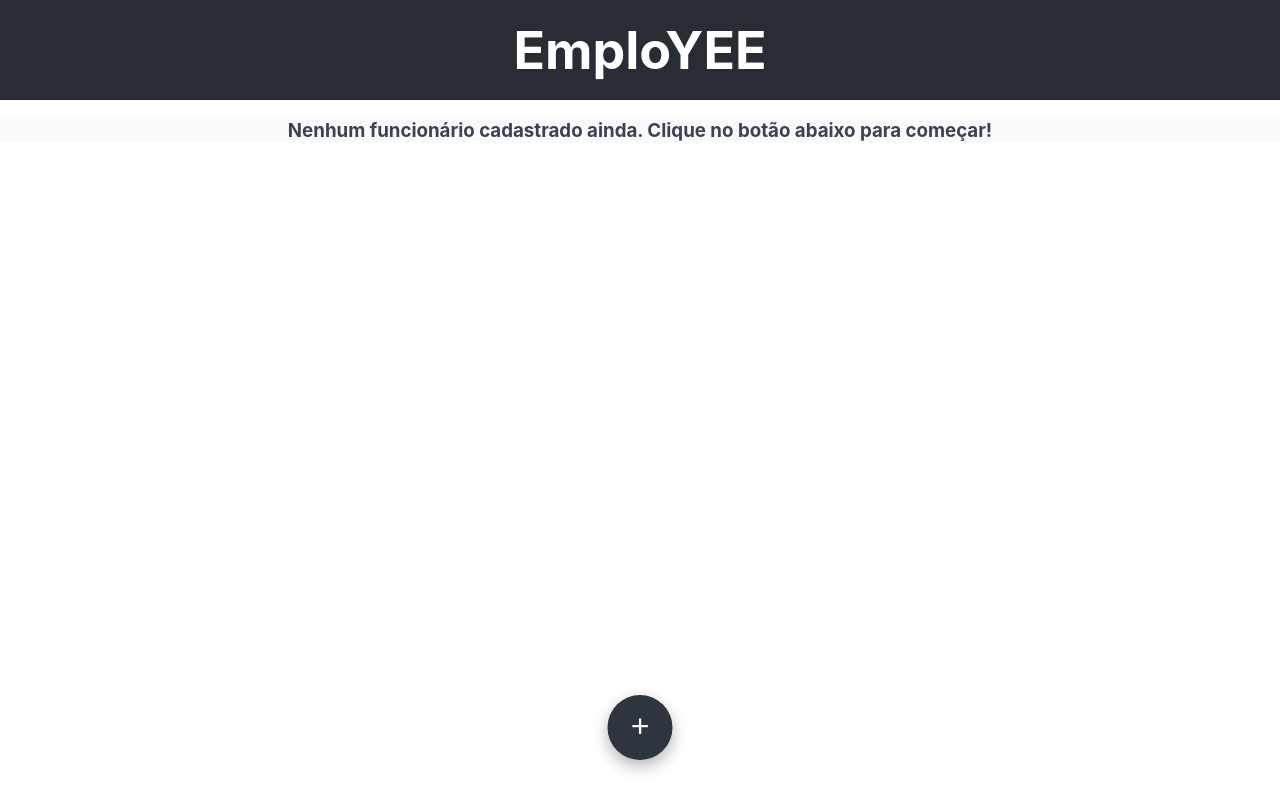
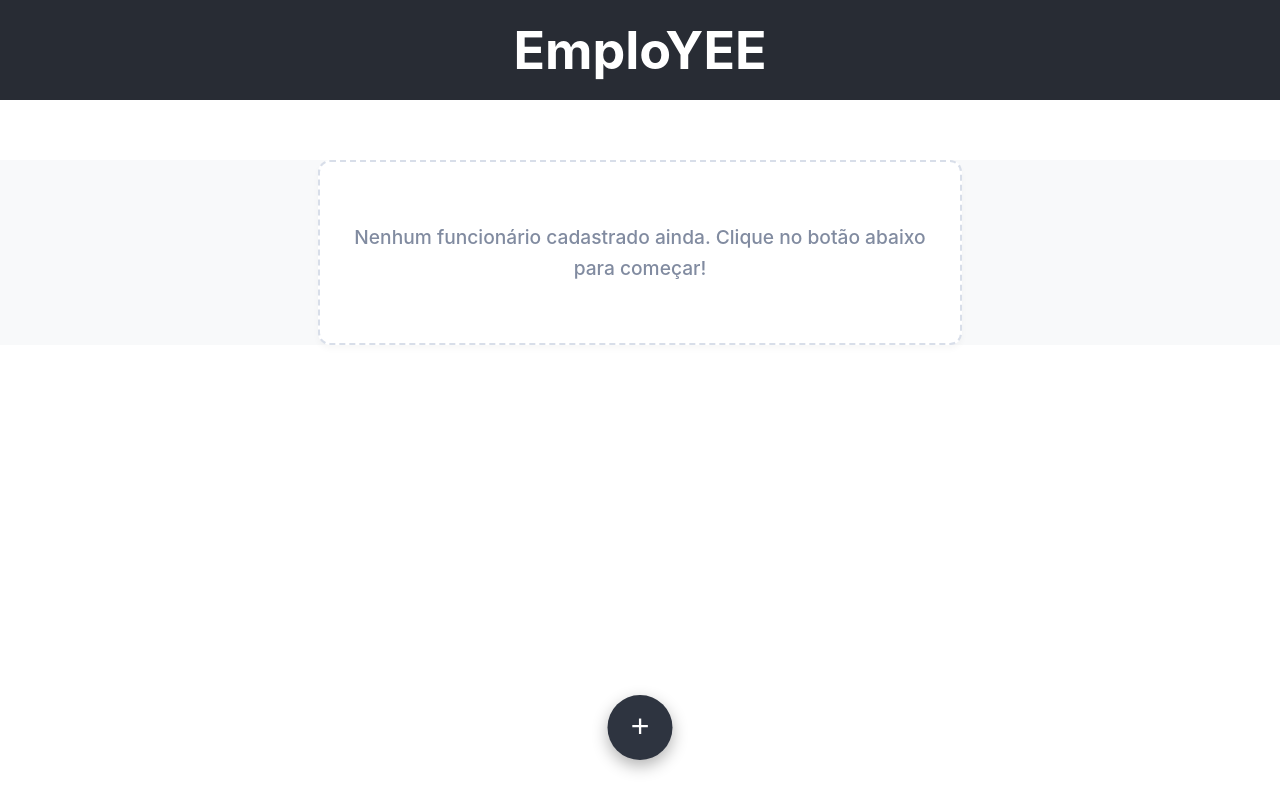
Before and after one commit to MuriloRibeiro01/cadastro-funcionarios, a React (Create React App) app in the folder aplicativo/: page / in a window 1280 px wide. Built offline with nearby package versions, Linux system fonts and the light colour scheme.

Commit message:
Melhoria visual para lista vazia de funcionários

```diff
--- a/aplicativo/src/App.css
+++ b/aplicativo/src/App.css
@@ -485,3 +485,18 @@ main {
 .btn-excluir-confirm:active {
     transform: scale(0.98);
 }
+
+.msg-nenhum-funcionario {
+    text-align: center;
+    color: #818BA0; /* Cinza/Azul nórdico suave para não gritar na tela */
+    font-size: 1.2rem;
+    font-weight: 500;
+    padding: 60px 20px;
+    background-color: var(--card-bg);
+    border: 2px dashed #D8DEE9; /* Borda tracejada elegante */
+    border-radius: 12px;
+    max-width: 600px;
+    margin: 60px auto; /* Centraliza a caixa na tela */
+    box-shadow: 0 4px 6px rgba(0, 0, 0, 0.03); /* Sombra quase imperceptível */
+    line-height: 1.6;
+}
```
